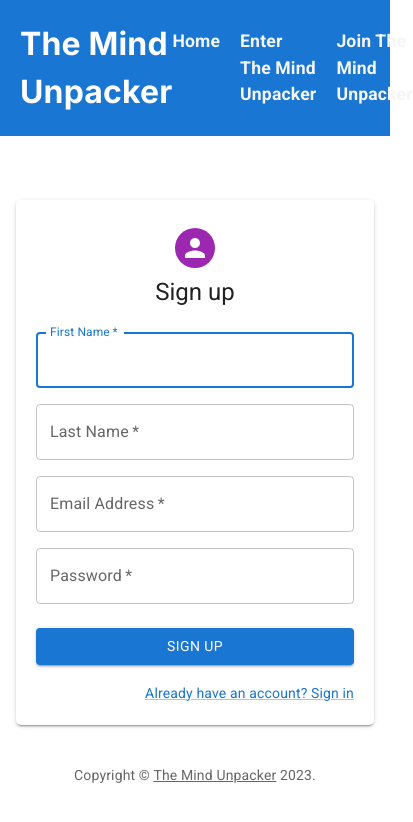
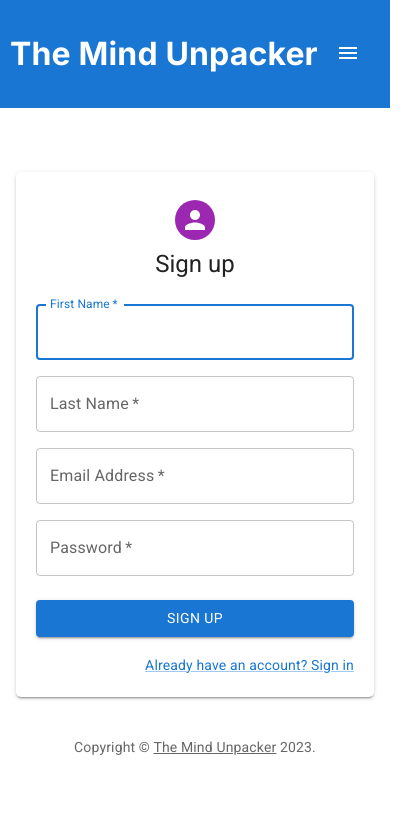
Before and after one commit to jasonjjiang/mindunpacker, a React (Create React App) app: page /signup in a window 390 px wide. Shown: the top 822 px of the page, 413 px wide, since content can reach past the window. Built offline with nearby package versions, Linux system fonts and the light colour scheme; no server answers.

Commit message:
Create responsive Nav

```diff
--- a/src/components/NavBar/NavBar.js
+++ b/src/components/NavBar/NavBar.js
@@ -1,6 +1,6 @@
-import { useContext } from 'react';
+import { useContext, useState } from 'react';
 import AuthContext from '../../contexts/AuthCtx';
-
+import MenuIcon from '@mui/icons-material/Menu';
 import { Link, useNavigate } from 'react-router-dom';
 
 import styles from './NavBar.module.css';
@@ -10,6 +10,13 @@ export default function NavBar({ coloured }) {
   const AuthCtx = useContext(AuthContext);
   const navigate = useNavigate();
 
+  const [opened, setOpened] = useState();
+
+  const clickHandler = () => {
+    setOpened((prev) => !prev)
+  }
+
+
   function handleLogOut() {
     AuthCtx.logout();
     navigate("/");
@@ -17,10 +24,17 @@ export default function NavBar({ coloured }) {
 
   return (
     <div className={`${styles.container} ${coloured && styles.coloured}`}>
-      <div className={`${styles.logo}`}>
-        <h1>The Mind Unpacker</h1>
+      <div className={styles.res}>
+        <div className={`${styles.logo}`}>
+          <h1>The Mind Unpacker</h1>
+        </div>
+        <button className={styles.resBtn} onClick={clickHandler} >
+          <div className={styles.barsContainer}>
+            <MenuIcon sx={{ color: 'white' }} />
+          </div>
+        </button>
       </div>
-      <nav className={`${styles.links}`}>
+      <nav className={`${styles.links} ${opened ? styles.opened : styles.closed}`}>
         <Link to="/">Home</Link>
         {AuthCtx.isLoggedIn && (
           <>
--- a/src/components/NavBar/NavBar.module.css
+++ b/src/components/NavBar/NavBar.module.css
@@ -23,6 +23,68 @@
   color: white;
   font-family: Inter;
 }
-.coloured{
+.coloured {
   background-color: var(--primary);
 }
+.resBtn{display:none}
+
+@media screen and (max-width: 1024px) {
+  .links a {
+    font-size: 1rem;
+  }
+}
+@media screen and (max-width: 958px) {
+  .container {
+    flex-direction: column;
+    row-gap: 20px;
+  }
+}
+@media screen and (max-width: 680px) {
+  .coloured nav{
+    background-color: var(--primary);
+  }
+  .resBtn{
+    outline: none;
+    background-color: transparent;
+    border: none;
+    cursor: pointer;
+    display: block;
+  }
+  .container {
+    align-items: start;
+    justify-content: start;
+  }
+  .res {
+    display: flex;
+    justify-content: space-between;
+    align-items: center;
+    width: 100%;
+    padding: 10px;
+  }
+  .closed {
+    display: none !important;
+  }
+  .opened {
+    display: flex !important;
+  }
+  .container {
+    padding-left: 0;
+  }
+  .container nav {
+    background-color: transparent;
+    flex-direction: column;
+    row-gap: 20px;
+    padding: 20px 10px;
+    width: 100vw;
+    text-align: left;
+    animation: moveIn 0.6s ease-in-out;
+  }
+  @keyframes moveIn {
+    from {
+      transform: translateX(-100%);
+    }
+    to {
+      transform: translateX(0);
+    }
+  }
+}
```
